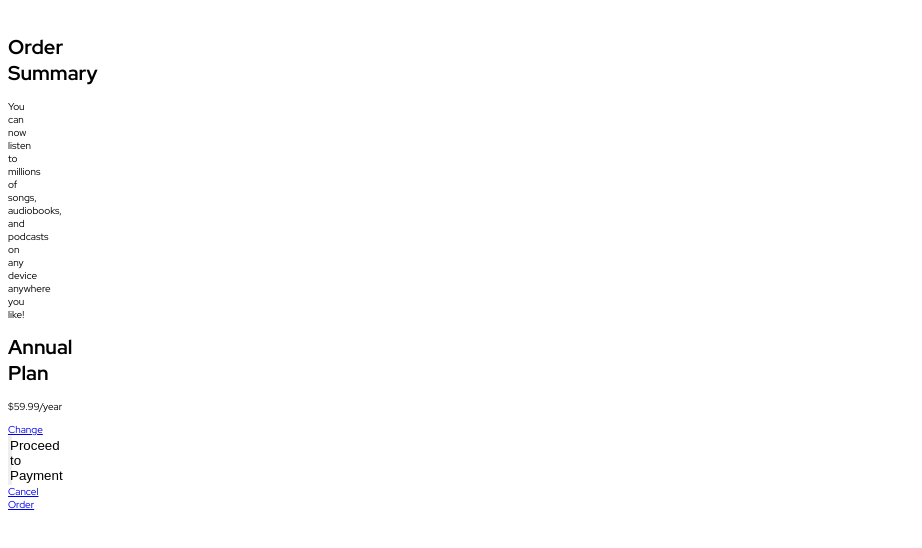
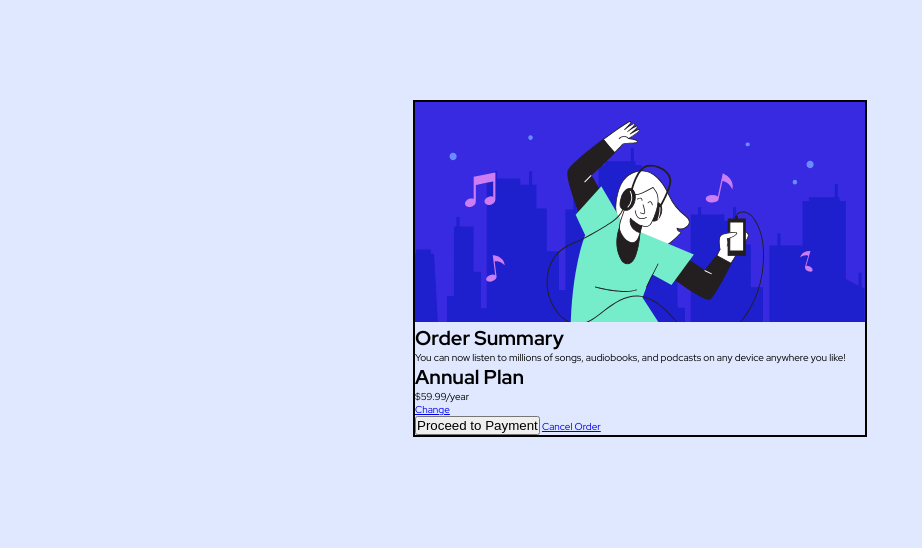
Before and after one commit to jsa2023/order-summary-component, a plain HTML site: page index.html in a window 1280 px wide. Shown: the whole page, without its empty margins (0-922 px from the left). Drawn offline with Linux system fonts and the light colour scheme.

Commit message:
updated style.css

```diff
--- a/style.css
+++ b/style.css
@@ -1,5 +1,5 @@
 * {
-    width: 0;
+    margin: 0;
     padding: 0;
     box-sizing: border-box;
 }
@@ -12,9 +12,19 @@ body {
     font-family: "Red Hat Display", sans-serif;
     font-optical-sizing: auto;
     font-style: normal;
-    background-color: hsl(225, 100%, 94%
+    background-color: hsl(225, 100%, 94%);
 }
 
 .card {
+    border: 2px solid black;
+    width: 45.4rem;
+    margin: 10rem auto;
+}
+
+.image-container {
 
 }
+
+.image {
+
+}
```
